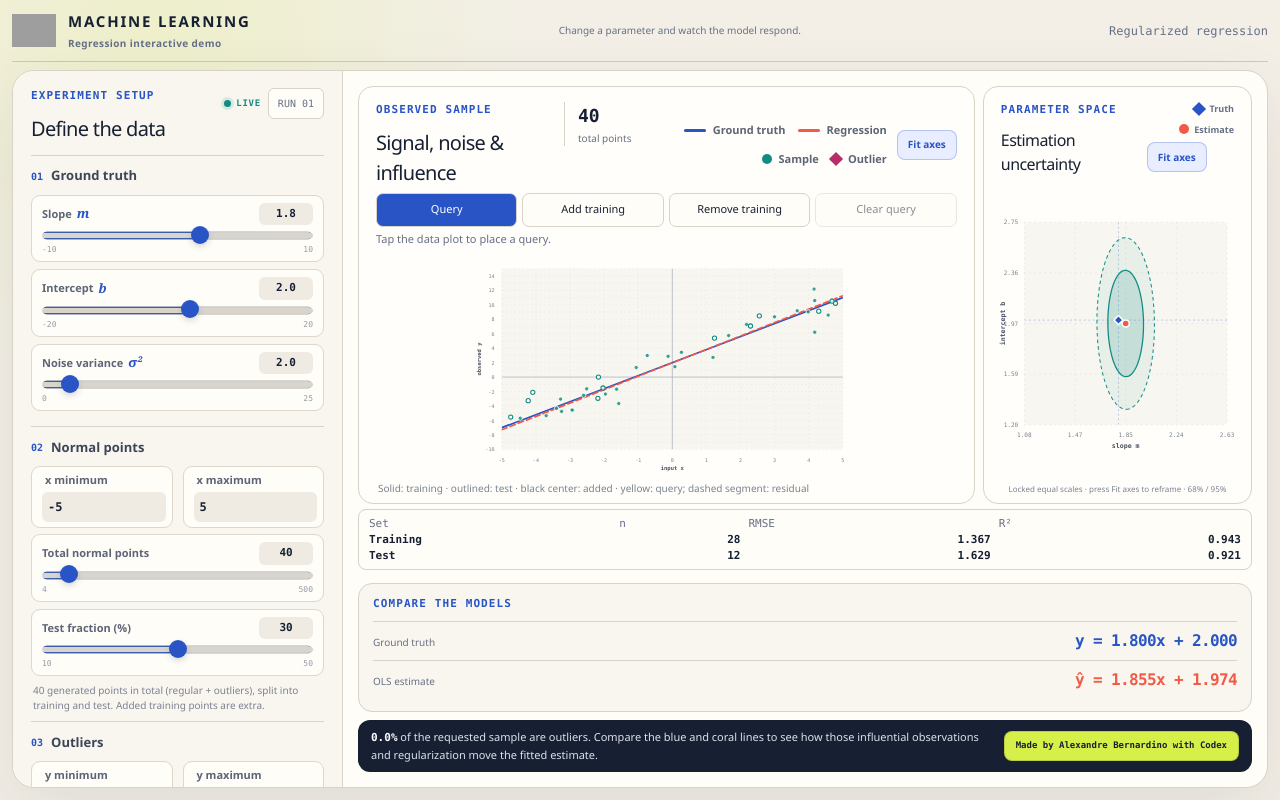
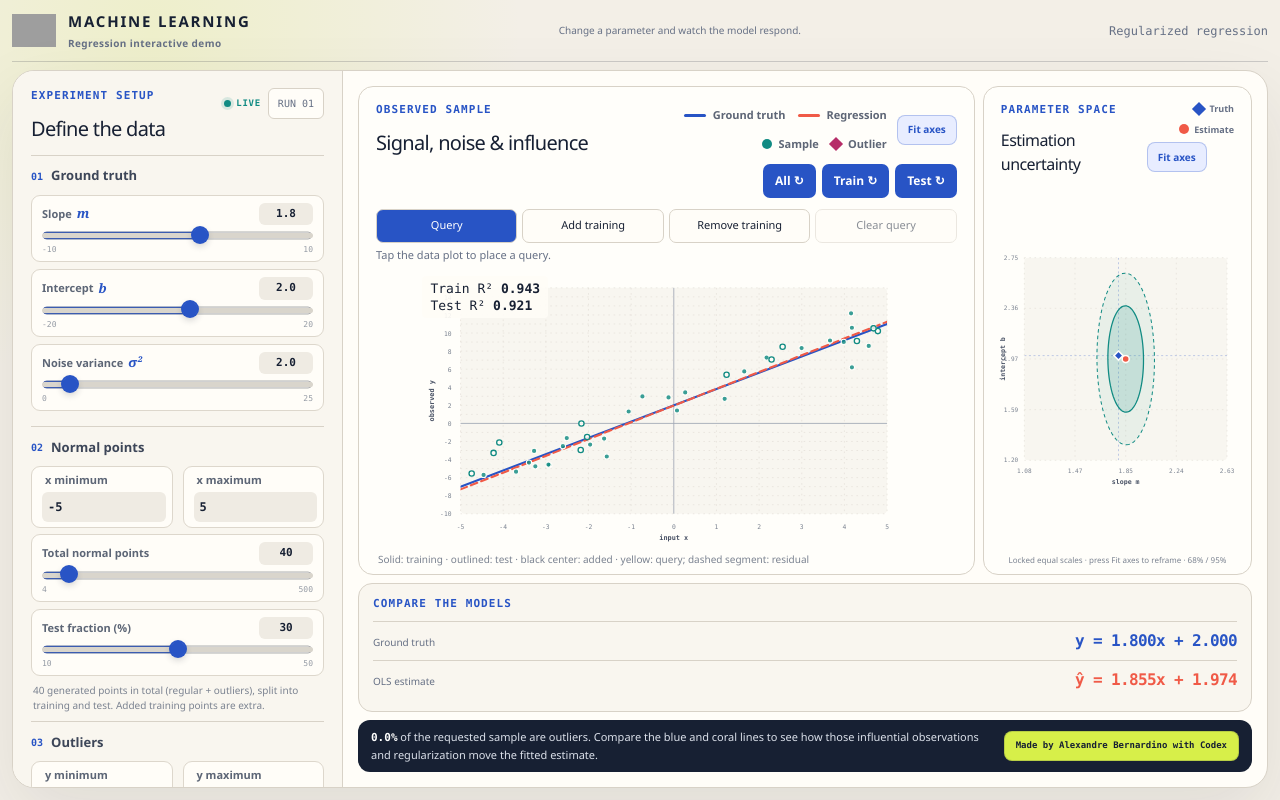
Before and after one commit to alexbernardino/regression-interactive, a Next.js app: page / in a window 1280 px wide. Built offline with nearby package versions, Linux system fonts and the light colour scheme; grey boxes are pictures that could not be loaded.

Commit message:
Align desktop metrics and resampling controls with mobile

```diff
--- a/app/globals.css
+++ b/app/globals.css
@@ -1,6 +1,13 @@
 @import "tailwindcss";
 
 .plot-editor { flex-shrink: 0; margin: 5px 0; }
+.desktop-data-frame { position: relative; flex: 1 1 auto; min-height: 0; }
+.desktop-data-frame .regression-plot { width: 100%; height: 100%; }
+.desktop-data-frame .plot-r2-readout { font-size: 13px; padding: 5px 8px; }
+.resample-toolbar { display: flex; justify-content: flex-end; gap: 6px; flex-shrink: 0; margin: 6px 0; }
+.resample-toolbar button { min-height: 34px; padding: 6px 12px; border: 0; border-radius: 7px; background: var(--blue); color: white; font-size: 12px; font-weight: 700; cursor: pointer; }
+.resample-toolbar button:disabled { opacity: .5; cursor: default; }
+.resample-toolbar button:focus-visible { outline: 2px solid var(--ink); outline-offset: 2px; }
 .mobile-data-pane .mobile-plot-frame { position: relative; }
 .plot-r2-readout {
   position: absolute;
@@ -608,7 +615,7 @@ legend span {
   min-width: 0;
   min-height: 0;
   display: grid;
-  grid-template-rows: minmax(0, 1fr) auto auto auto;
+  grid-template-rows: minmax(0, 1fr) auto auto;
   padding: 15px;
   overflow: hidden;
 }
--- a/app/page.tsx
+++ b/app/page.tsx
@@ -939,10 +939,14 @@ export default function Home() {
     onRemove: (id: string) => dispatch({ type: "remove", id }),
   };
   const queryReadout = query && <p className="plot-query-readout">Query y = {round(query.y)} · ŷ = {round(result.fittedSlope * query.x + result.fittedIntercept)} · y − ŷ = {round(query.y - result.fittedSlope * query.x - result.fittedIntercept)}</p>;
-  const performance = <div className="split-performance" aria-label="Training and test evaluation">
-    <span>Set</span><span>n</span><span>RMSE</span><span>R²</span>
-    <b>Training</b><strong>{result.points.filter(p => p.training).length}</strong><strong>{round(result.rmse)}</strong><strong>{round(result.r2)}</strong>
-    <b>Test</b><strong>{result.points.filter(p => !p.training).length}</strong><strong>{round(result.testRmse)}</strong><strong>{round(result.testR2)}</strong>
+  const r2Readout = <div className="plot-r2-readout" aria-label="Training and test R squared">
+    <span>Train R² <strong>{round(result.r2)}</strong></span>
+    <span>Test R² <strong>{round(result.testR2)}</strong></span>
+  </div>;
+  const resampleControls = <div className="resample-toolbar" role="group" aria-label="Resample data">
+    <button type="button" disabled={Boolean(error)} onClick={resample}>All ↻</button>
+    <button type="button" disabled={Boolean(error)} onClick={() => dispatch({ type: "resample", subset: "training" })}>Train ↻</button>
+    <button type="button" disabled={Boolean(error)} onClick={() => dispatch({ type: "resample", subset: "test" })}>Test ↻</button>
   </div>;
   const editor = <div className="plot-editor">
     <div className="editor-modes">
@@ -1016,10 +1020,7 @@ export default function Home() {
               </div>
               <div className="mobile-plot-frame">
                 <RegressionPlot result={result} axes={dataAxes} {...plotTools} />
-                <div className="plot-r2-readout" aria-label="Training and test R squared">
-                  <span>Train R² <strong>{round(result.r2)}</strong></span>
-                  <span>Test R² <strong>{round(result.testR2)}</strong></span>
-                </div>
+                {r2Readout}
               </div>
               {queryReadout}
               <div className="mobile-plot-caption">
@@ -1216,23 +1217,6 @@ export default function Home() {
             </p>
           ) : null}
 
-          <button
-            className="run-button"
-            type="button"
-            onClick={resample}
-            disabled={Boolean(error)}
-          >
-            <span>Resample data</span>
-            <span aria-hidden="true">→</span>
-          </button>
-          <p className="button-note">
-            Parameters update the current experiment instantly. Resample draws
-            fresh random points.
-          </p>
-          <div className="editor-modes resample-subsets">
-            <button type="button" disabled={Boolean(error)} onClick={() => dispatch({ type: "resample", subset: "training" })}>Training only ↻</button>
-            <button type="button" disabled={Boolean(error)} onClick={() => dispatch({ type: "resample", subset: "test" })}>Test only ↻</button>
-          </div>
           <p className="field-note">Added points stay fixed. Resampling training restores removed generated points. Axes stay fixed; use Fit axes when needed.</p>
         </aside>
 
@@ -1244,10 +1228,6 @@ export default function Home() {
                   <div>
                     <p className="step-label">Observed sample</p>
                     <h2>Signal, noise &amp; influence</h2>
-                  </div>
-                  <div className="sample-summary">
-                    <strong>{result.points.length}</strong>
-                    <span>total points</span>
                   </div>
                 </div>
 
@@ -1269,8 +1249,12 @@ export default function Home() {
                 </div>
               </div>
 
+              {resampleControls}
               {editor}
-              <RegressionPlot result={result} axes={dataAxes} {...plotTools} />
+              <div className="desktop-data-frame">
+                <RegressionPlot result={result} axes={dataAxes} {...plotTools} />
+                {r2Readout}
+              </div>
               {queryReadout}
               <p className="field-note">Solid: training · outlined: test · black center: added · yellow: query; dashed segment: residual</p>
             </div>
@@ -1308,7 +1292,6 @@ export default function Home() {
             </div>
           </div>
 
-          {performance}
           <div className="results-grid equations-only">
             <section className="equation-card">
               <p className="step-label">Compare the models</p>
```
